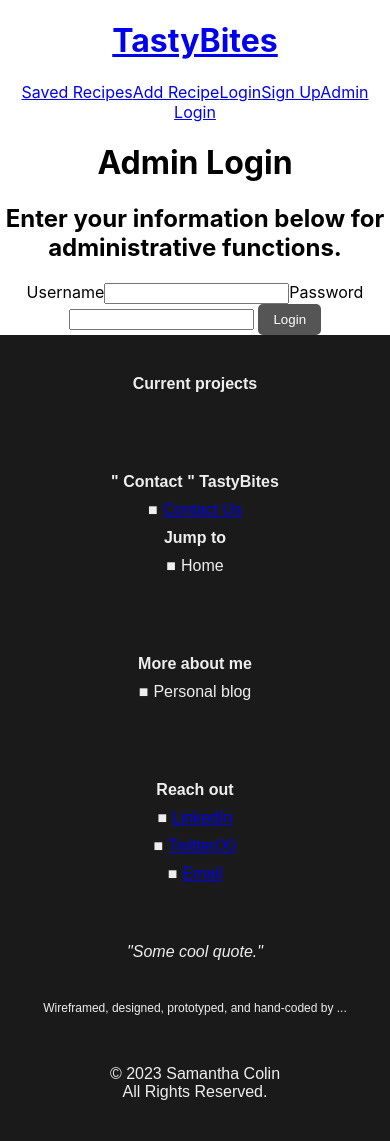
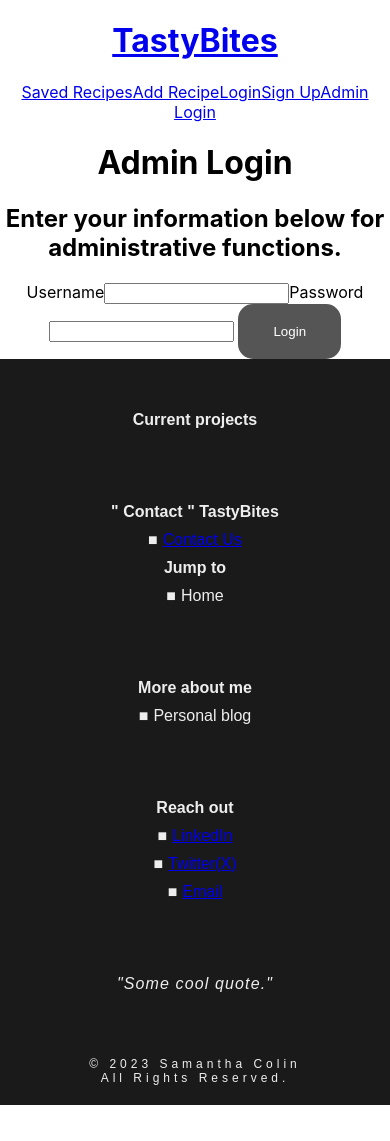
Before and after one commit to Scolin022/tasty-bites, a React (Create React App) app: page /pages/form/AdminLoginPage in a window 390 px wide. After the commit the page ends 1105 px from the top, so only its background shows below. Built offline with nearby package versions, Linux system fonts and the light colour scheme.

Commit message:
UI bookmark

```diff
--- a/src/components/AppFooter.jsx
+++ b/src/components/AppFooter.jsx
@@ -33,9 +33,8 @@ export default function AppFooter() {
             <div className="footer-separator"></div>
 
             <div class="footer-quote">"Some cool quote."</div>
-            <div className="footer-credit">Wireframed, designed, prototyped, and hand-coded by ...</div>
 
-            <div className="footer-column">
+            <div className="footer-credit">
                 <div>© {year} Samantha Colin</div>
                 <div>All Rights Reserved.</div>
             </div>
--- a/src/pages/HomePage.js
+++ b/src/pages/HomePage.js
@@ -22,10 +22,9 @@ export default function Home() {
             <button key={recipe.id} className="gallery-item">
                 <h2>{recipe.image}</h2>
                 <h2>{recipe.title}</h2>
-                <h3>Description</h3>
-                <h2>{recipe.description}</h2>
-                <h3>Servings</h3>
-                <h2>{recipe.servings}</h2>
+                {/* <h3>Description</h3>
+                <h2>{recipe.description}</h2> */}
+                <span>Servings: {recipe.servings}</span>
                 <div className="tags">
                     <span>Prep Time: {recipe.prep_time}</span>
                     <span>Cook Time: {recipe.cook_time}</span>
--- a/src/styles/footer.css
+++ b/src/styles/footer.css
@@ -39,19 +39,22 @@
     flex-basis: 100%;
     font-style: italic;
     text-align: center;
-    margin-bottom: 10px;
+    padding: 1.9rem;
+    letter-spacing: .04rem;
 }
 
 .footer-credit {
     flex-basis: 100%;
     font-size: 12px;
-    text-align: center;
+    text-align: right;
+    padding-right: 2.2rem;
+    letter-spacing: .18rem;
 }
 
 @media (max-width: 850px) {
     .footer {
         flex-direction: column;
-        gap: 30px;
+        align-items: center;
     }
 
     .footer-separator {
@@ -60,8 +63,20 @@
 
     .footer-column {
         width: 100%;
-        align-self: center;
         padding-top: 20px;
         padding-bottom: 20px;
+        padding: 2rem 0rem 2rem 0rem;
+    }
+
+    .footer-quote {
+        font-style: italic;
+        letter-spacing: .07rem;
+        padding: 2rem 0rem 4rem 0rem;
+    }
+
+    .footer-credit {
+        padding-right: 0;
+        text-align: center;
+        letter-spacing: .25rem;
     }
 }
--- a/src/styles/home-page.css
+++ b/src/styles/home-page.css
@@ -1,17 +1,3 @@
-/* body {
-    font-family: Arial, sans-serif;
-    background-color: #2c2c2c;
-    color: white;
-}
-
-h1 {
-    padding-top: 2em;
-    font-size: 2.5em;
-    letter-spacing: .08em;
-    text-align: center;
-    font-family: 'Barlow', sans-serif;
-} */
-
 .gallery-container {
     padding: 30px;
     display: flex;
@@ -26,27 +12,21 @@ h1 {
     text-align: left;
     max-width: 400px;
     flex: 1 0 calc(100% * (1/7) - 10px - 1px);
-    padding: 20px;
+    padding: 25px;
     box-shadow: 0px 0px 10px rgba(0, 0, 0, 0.2);
     background-color: #2c2c2c;
 }
 
-.content-wrapper {
-    color: rgb(191, 179, 179);
-    padding: 30px;
-    text-align: left;
-}
-
 .tags {
     display: flex;
-    gap: 10px;
+    gap: 15px;
     margin-bottom: 30px;
     margin-top: 15px;
 }
 
 .tags span {
     padding: 5px 18px;
-    background-color: #3895a5;
+    background-color: #595959;
     border-radius: 5px;
 }
 
@@ -55,7 +35,7 @@ button {
     background-color: #555;
     color: white;
     border: none;
-    border-radius: 5px;
+    border-radius: 15px;
     cursor: pointer;
 }
 
@@ -67,57 +47,29 @@ button:hover {
     opacity: .95;
 }
 
-
-
-
-
-
-
-
-
-
-
 /* .project-image {
     width: 100%;
     max-width: 400px;
     height: auto;
     background-image:url('../../images/webp/dummy-img1.webp');
     margin-bottom: 3em;
-}
-
-.project-info h3 {
-    margin-bottom: 10px;
-}
-
-.project-info h2 {
-    margin-bottom: 20px;
-}
-.background-pattern {
-    width: 100%;
-    height: 100%;
-    background: url('../../images/webp/dummy-background.jpg') no-repeat center center fixed;
-    background-size: cover;
-}
-
-.buttons {
-    display: flex;
-    gap: 1.3em;
 } */
 
 @media (max-width: 850px) {
     .gallery-container {
-        flex-direction: column;
-        gap: 90px;
+        flex: 1 0 calc(100% * (1/4) - 10px - 1px);
+        gap: 50px;
     }
 
-    /* .gallery-item {
+    .gallery-item {
         width: 100%;
         align-self: center;
-    } */
+    }
 }
 
 @media (max-width: 500px) {
-    button {
-        padding: 8px 15px;
+    .gallery-container {
+        flex-direction: column;
+        gap: 20px;
     }
 }
```
